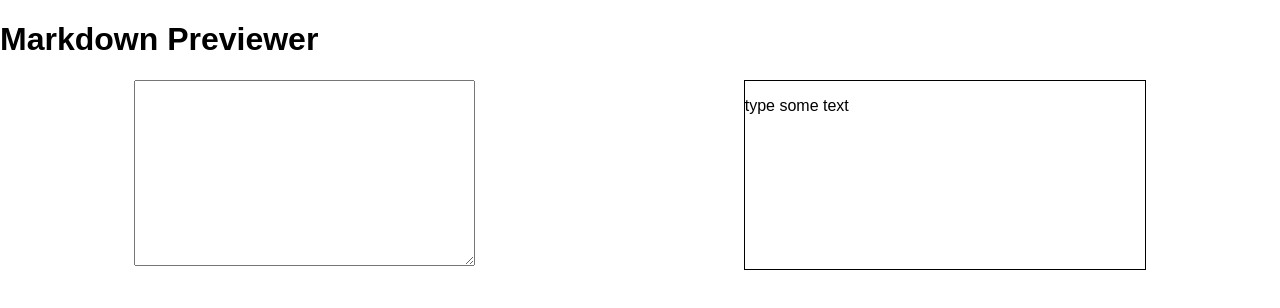
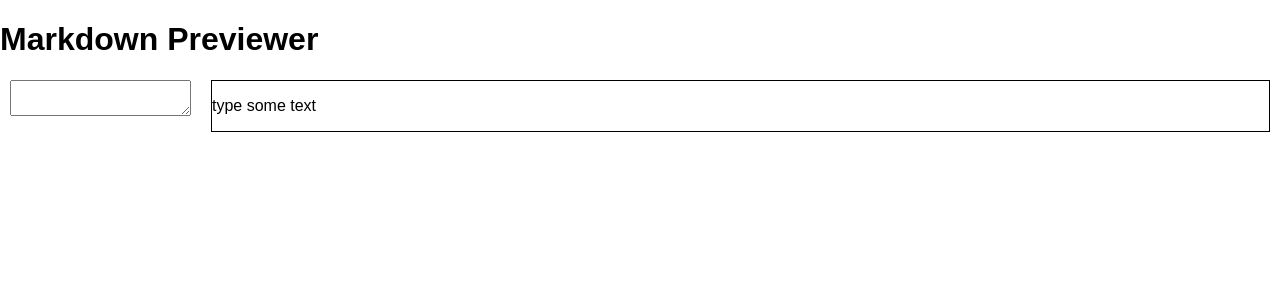
Before and after one commit to nikrb/fcc-markdown, a React (Create React App) app: page / in a window 1280 px wide. Shown: the top 308 px of the page. Built offline with nearby package versions, Linux system fonts and the light colour scheme.

Commit message:
tweak styling

```diff
--- a/src/App.js
+++ b/src/App.js
@@ -15,9 +15,12 @@ class App extends React.Component {
   };
   render = () => {
     const ip_text = {
+      margin: "0 10px",
+      flex: "1 1 auto"
     };
     const marked_up = {
-      width: "400px",
+      margin: "0 10px",
+      flex: "1 1 auto",
       border: "1px solid black"
     };
     const outer = {
@@ -34,7 +37,7 @@ class App extends React.Component {
         <h1>Markdown Previewer</h1>
         <div style={preview_wrapper}>
           <div>
-            <textarea rows="12" cols="40" style={ip_text} onChange={this.textChange} value={this.state.text} />
+            <textarea style={ip_text} onChange={this.textChange} value={this.state.text} />
           </div>
           <div style={marked_up} dangerouslySetInnerHTML={this.createMarkup()} />
         </div>
```
